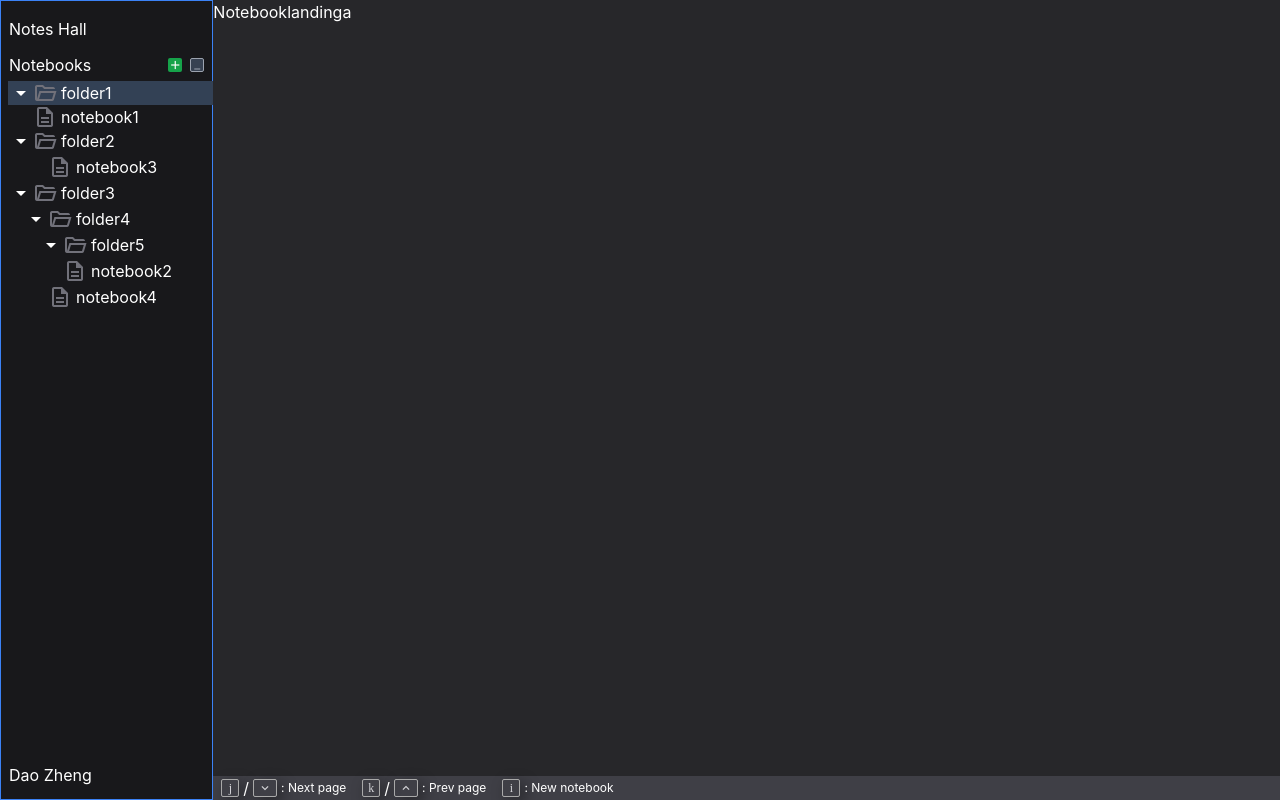
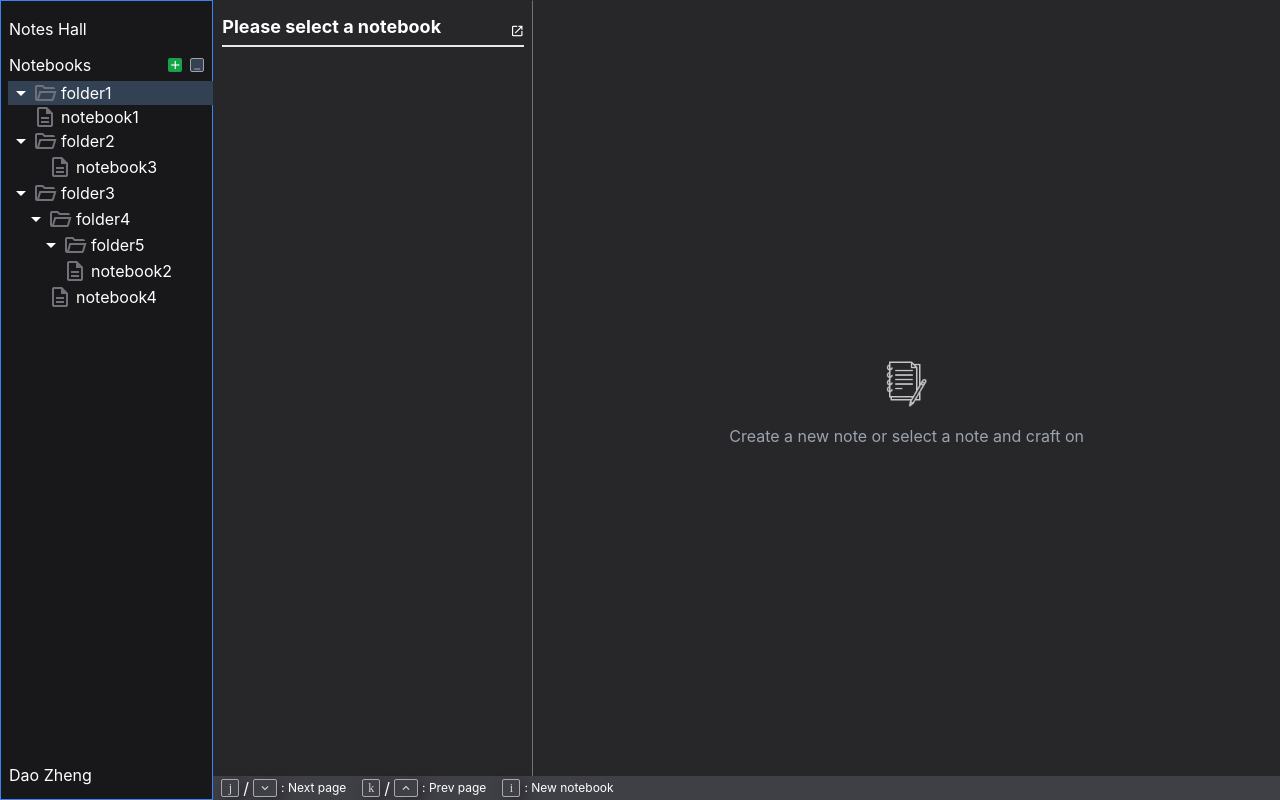
Before and after one commit to daoyzheng/notecraft, a React (Vite) app: page /notebooks/1 in a window 1280 px wide. Built offline with nearby package versions, Linux system fonts and the light colour scheme.

Commit message:
Fix routing

```diff
--- a/src/App.tsx
+++ b/src/App.tsx
@@ -1,5 +1,5 @@
 import { observer } from "mobx-react"
-import { Route, BrowserRouter as Router, Routes } from "react-router-dom"
+import { Route, BrowserRouter as Router, Routes, useParams } from "react-router-dom"
 import HomeLayout from "./layouts/HomeLayout"
 import Error from "./pages/error/Error"
 import Notebook from "./pages/notebook/Notebook"
@@ -10,18 +10,14 @@ import NotebookListStore from "./store/NotebookListStore"
 // import NotebookStore from "./store/NotebookStore"
 
 const App = observer(() => {
-  const { selectedNotebook } = NotebookListStore
+  const { itemId } = useParams()
   return (
     <Router>
       <Routes>
         <Route element={<HomeLayout/>}>
           <Route path="/" element={<NoteHall/>}/>
-          <Route path={routes.notebooks}>
-            { selectedNotebook
-              ? <Route path=":itemId" element={<Notebook/>}/>
-              : <Route path=":itemId" element={<NotebookLanding/>}/>
-            }
-          </Route>
+          <Route path={routes.notebooks} element={!itemId && <NotebookLanding/>}/>
+          <Route path={`${routes.notebooks}/:itemId`} element={<Notebook/>}/>
           <Route path={routes.noteshall} element={<NoteHall/>}/>
         </Route>
         <Route path="*" element={<Error/>}/>
--- a/src/components/globalMenu/GlobalMenu.tsx
+++ b/src/components/globalMenu/GlobalMenu.tsx
@@ -13,7 +13,7 @@ import useGlobalMenuKeybind from "./useGlobalMenuKeybind"
 
 const GlobalMenu = observer(() => {
   const location = useLocation()
-  const { notebookList, setCurrentItem, getItem } = NotebookListStore
+  const { notebookList, currentItem, setCurrentItem, getItem } = NotebookListStore
   const [showNewNotebookForm, setShowNewNotebookForm] = useState<boolean>(false)
   const { itemId } = useParams()
   const newNotebookFormRef = useRef<HTMLDivElement>(null)
@@ -22,9 +22,9 @@ const GlobalMenu = observer(() => {
 
   function getFocus () {
     if (location.pathname.includes(`/${routes.notebooks}`)) {
-      if (itemId)
-        return menuOptions.notebookList
-      return menuOptions.notebookLanding
+      if (!itemId)
+        return menuOptions.notebookLanding
+      return menuOptions.notebookList
     }
     if (location.pathname.includes(`/${routes.noteshall}`)) {
       return menuOptions.noteshall
@@ -33,14 +33,7 @@ const GlobalMenu = observer(() => {
   }
 
   useEffect(() => {
-    if (itemId) {
-      const item = getItem(notebookList, Number(itemId))
-      setCurrentItem(item)
-    }
     globalNavigationStore.setCurrentFocusedPage(getFocus())
-    if (globalNavigationStore.currentFocusedPage !== menuOptions.notebookList) {
-      setCurrentItem(null)
-    }
   }, [globalNavigationStore.currentFocusedPage])
 
   useGlobalMenuKeybind({
--- a/src/components/globalMenu/useGlobalMenuKeybind.ts
+++ b/src/components/globalMenu/useGlobalMenuKeybind.ts
@@ -36,14 +36,9 @@ const useGlobalMenuKeybind = ({
     switch(e.key.toLocaleLowerCase()) {
       case 'j':
       case 'arrowdown': {
-        if (currentFocusedPage === menuOptions.notebookLanding) {
-          setCurrentFocusedPage(currentFocusedPage+1)
-          break
-        }
-        if (currentFocusedPage !== menuOptions.notebookList) {
-          setCurrentFocusedPage(currentFocusedPage+1)
-          navigate(getRouteFromFocus(currentFocusedPage+1))
-        }
+        if (currentFocusedPage === menuOptions.notebookList) break
+        setCurrentFocusedPage(currentFocusedPage+1)
+        navigate(getRouteFromFocus(currentFocusedPage+1))
         break
       }
       case 'k':
--- a/src/components/notebookList/NotebookList.tsx
+++ b/src/components/notebookList/NotebookList.tsx
@@ -13,28 +13,15 @@ interface Props {
   notebookList: IDirectoryItem[]
 }
 const NotebookList = observer(({ notebookList }: Props) => {
-  const navigate = useNavigate()
-  const { currentFocusedPage } = GlobalNavigationStore
   const { currentItem, setCurrentItem } = NotebookListStore
-  useEffect(() => {
-    defaultFirstItemIfNotExist()
-    setRouteItemId()
-  }, [currentFocusedPage, currentItem])
-  const defaultFirstItemIfNotExist = () => {
-    if (currentFocusedPage === menuOptions.notebookList && !currentItem) {
-      const firstItem = notebookList.length > 0 ? notebookList[0] : null
-      setCurrentItem(firstItem)
-      if (firstItem)
-        navigate(`${routes.notebooks}/${firstItem.id}`)
-    }
-  }
-  const setRouteItemId = () => {
-    if (currentItem) {
-      navigate(`${routes.notebooks}/${currentItem.id}`)
-    }
-  }
   const globalNavigationStore = GlobalNavigationStore
   const notebookListStore = NotebookListStore
+  useEffect(() => {
+    console.log('here')
+    if (globalNavigationStore.currentFocusedPage === menuOptions.notebookList && !currentItem) {
+      setCurrentItem(notebookList[0])
+    }
+  }, [globalNavigationStore.currentFocusedPage])
   useNotebookListKeybind({
     notebookListStore,
     notebookList,
--- a/src/components/notebookList/useNotebookListNavigation.ts
+++ b/src/components/notebookList/useNotebookListNavigation.ts
@@ -15,6 +15,7 @@ const useNotebookListNavigation = ({
 }: Props) => {
 //*************** move to next item start ****************************
   function moveToNextItem() {
+    console.log('curre', currentItem)
     if (!currentItem) {
       setCurrentItem(notebookList[0])
       return
```
